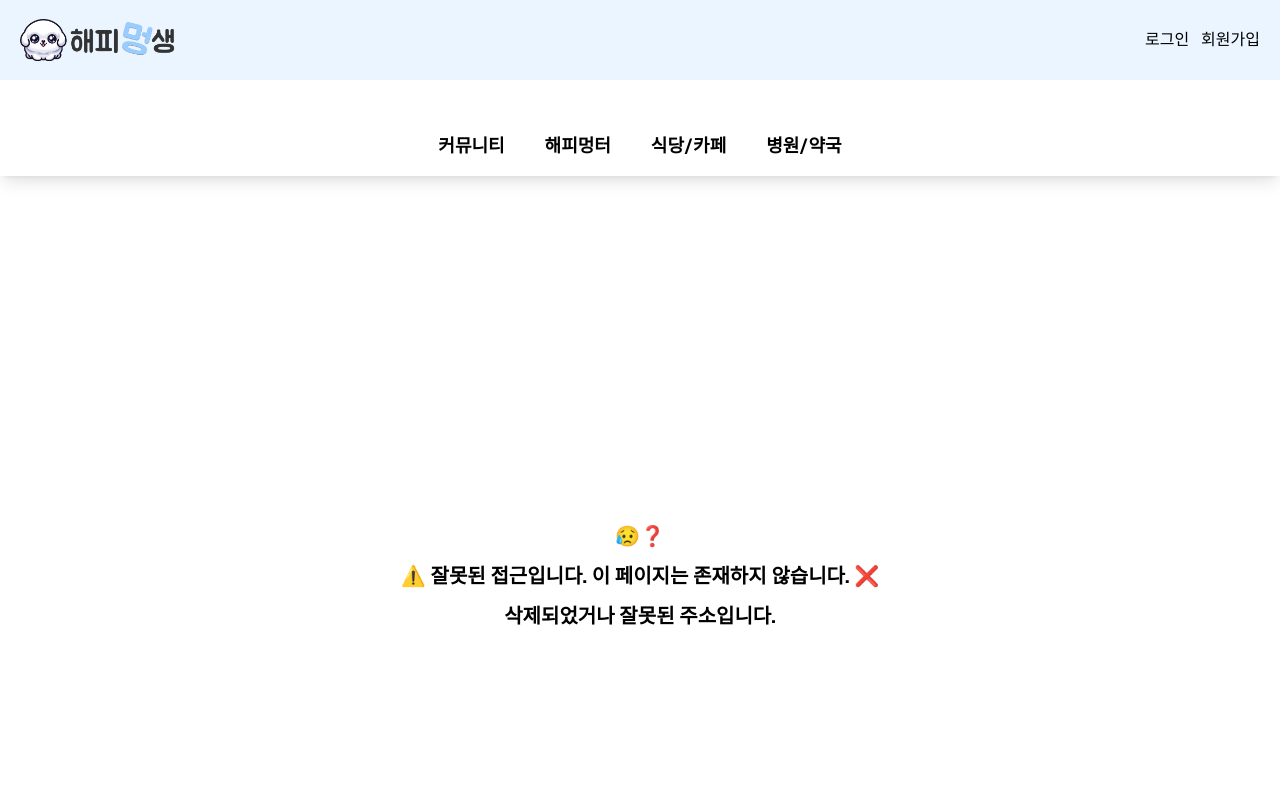
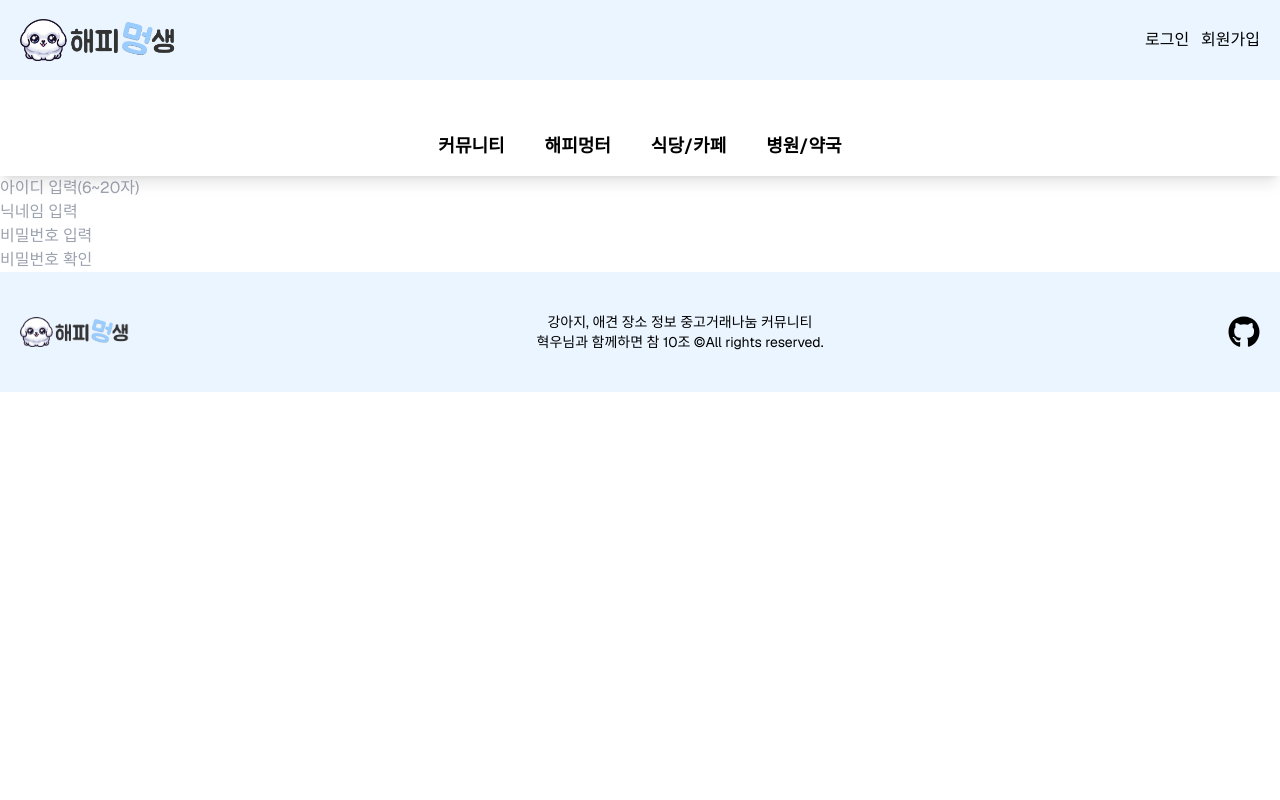
Before and after one commit to HappyMungLife/HappyMungLife, a Next.js app: page /sign/signUp in a window 1280 px wide. Before the commit this address had no page. Shown: the top 800 px of the page. Built offline with nearby package versions, Linux system fonts and the light colour scheme; no server answers.

Commit message:
회원가입 연결

```diff
--- a/app/_components/layout/Header.tsx
+++ b/app/_components/layout/Header.tsx
@@ -14,7 +14,7 @@ export default function Header() {
         <Link href="/" className="hover:text-primaryColor m-3">
           로그인
         </Link>
-        <Link href="/" className="hover:text-primaryColor">
+        <Link href="/sign/signUp" className="hover:text-primaryColor">
           회원가입
         </Link>
       </div>
--- a/app/signup/page.tsx
+++ b/app/sign/signUp/page.tsx
@@ -1,3 +1,5 @@
+"use client"
+import supabase from "@/app/_utils/supabase/api";
 import Image from "next/image";
 import { FormEvent, useState } from "react";
 
@@ -17,7 +19,7 @@ export default function Home() {
   const [nickname,setNickname]= useState("")
 
 
-  const onSubmitSignUpHandler =(e: FormEvent<HTMLFormElement>) =>{
+  const onSubmitSignUpHandler =async(e: FormEvent<HTMLFormElement>) =>{
     e.preventDefault();
 
     const formData = new FormData(e.currentTarget);
```
Also changed, not shown: app/sign/signIn/page.tsx (renamed from app/login/page.tsx), app/sign/signIn/submit-button.tsx (renamed from app/login/submit-button.tsx).
